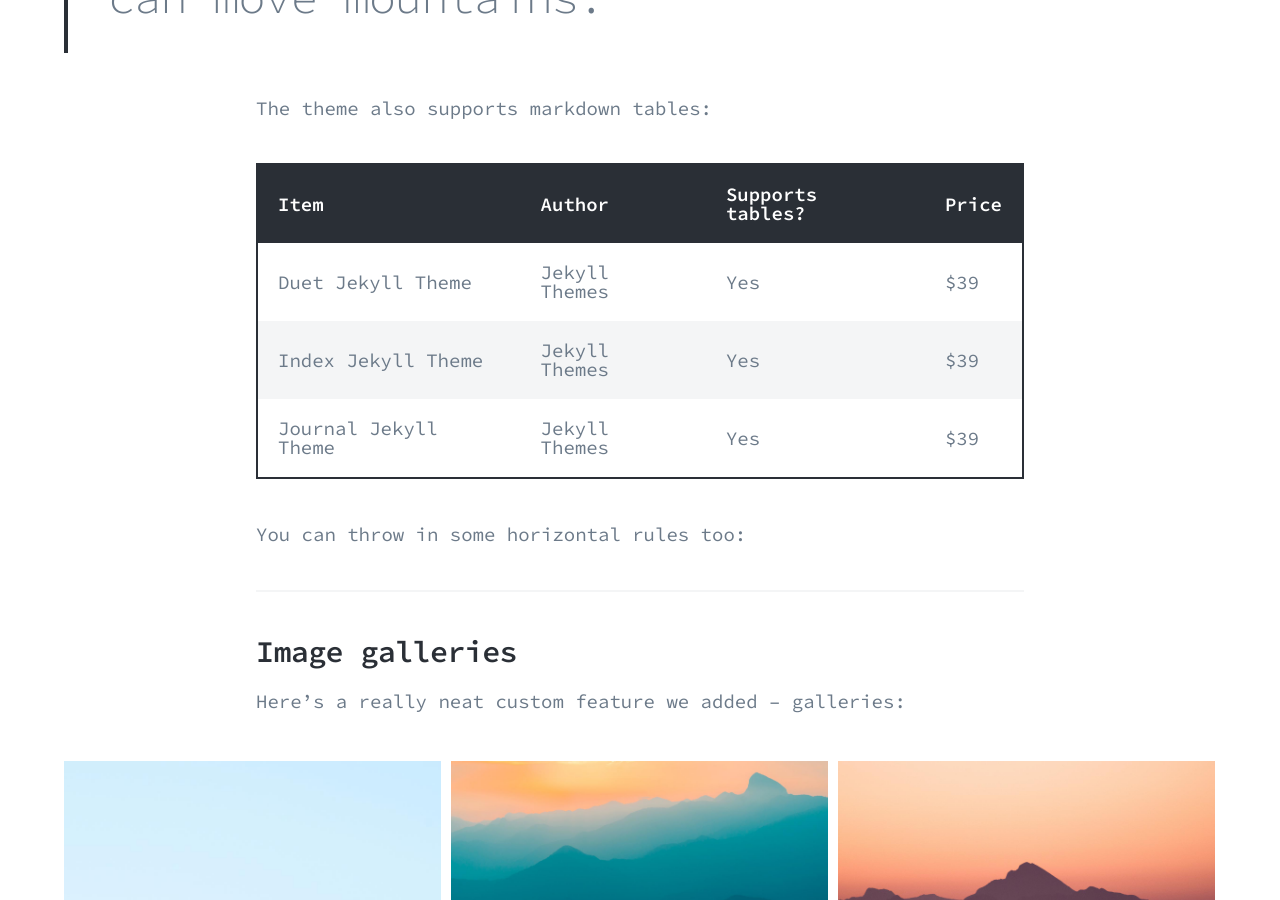
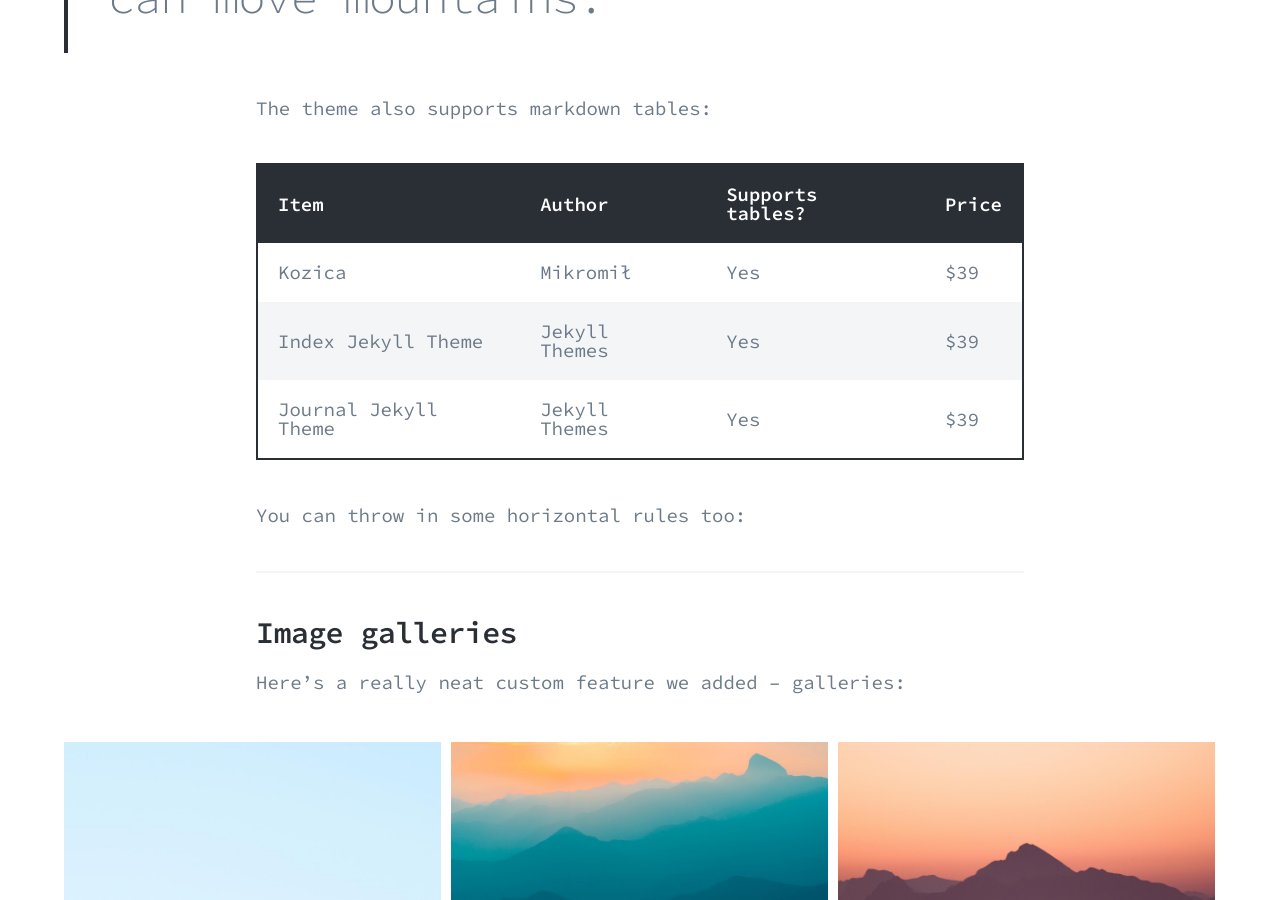
Before and after one commit to Mikromil/emka, a Jekyll site: the page built from _projects/2018-06-30-demo-project.md, in a window 1280 px wide and 900 px high, scrolled down 2213 px. Built offline with Jekyll 4.4.1, drawn with Linux system fonts in a browser that asks for light colours; nearby versions of some CDN libraries.

Commit message:
Update 2018-06-30-demo-project.md

```diff
--- a/_projects/2018-06-30-demo-project.md
+++ b/_projects/2018-06-30-demo-project.md
@@ -36,7 +36,7 @@ The theme also supports markdown tables:
 
 | Item                 | Author        | Supports tables? | Price |
 |----------------------|---------------|------------------|-------|
-| Duet Jekyll Theme    | Jekyll Themes | Yes              | $39   |
+| Kozica               | Mikromił      | Yes              | $39   |
 | Index Jekyll Theme   | Jekyll Themes | Yes              | $39   |
 | Journal Jekyll Theme | Jekyll Themes | Yes              | $39   |
 
```
